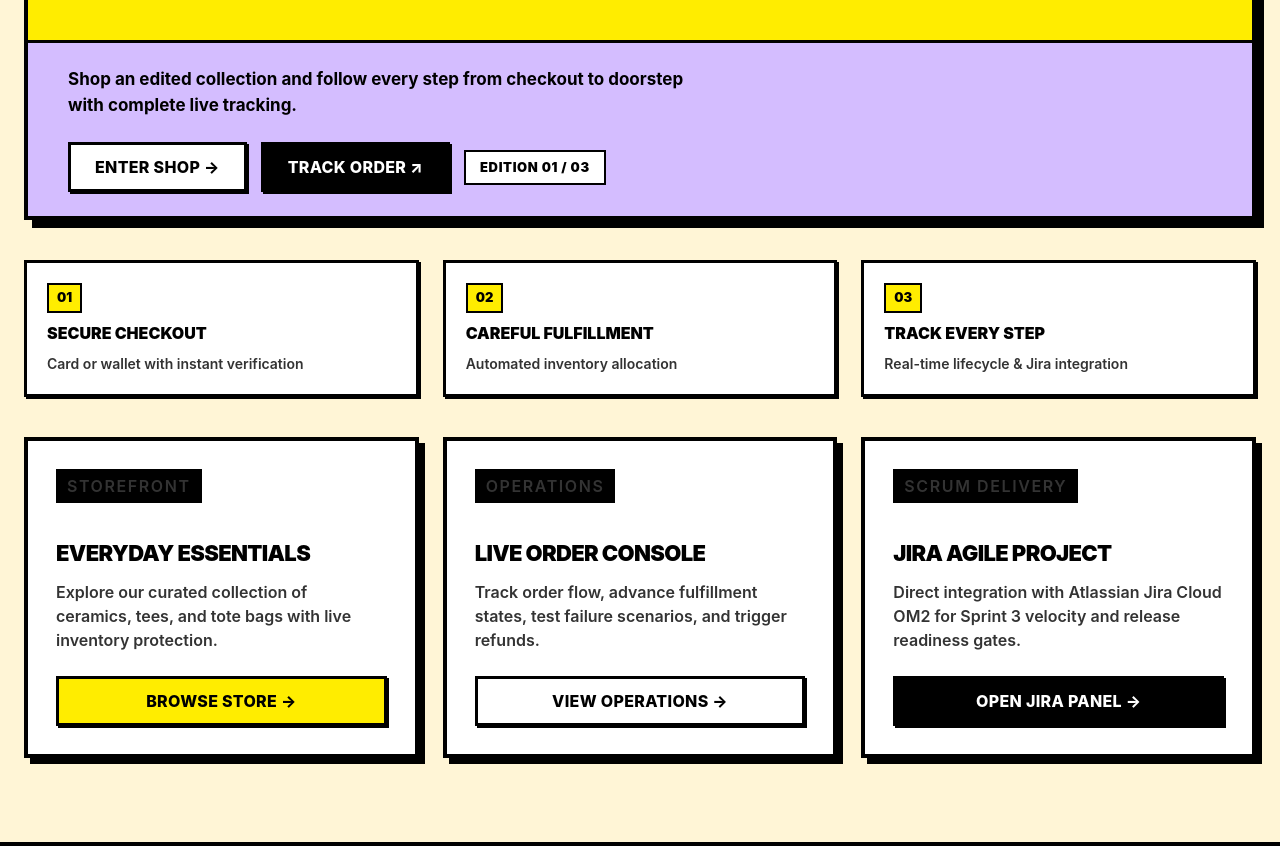
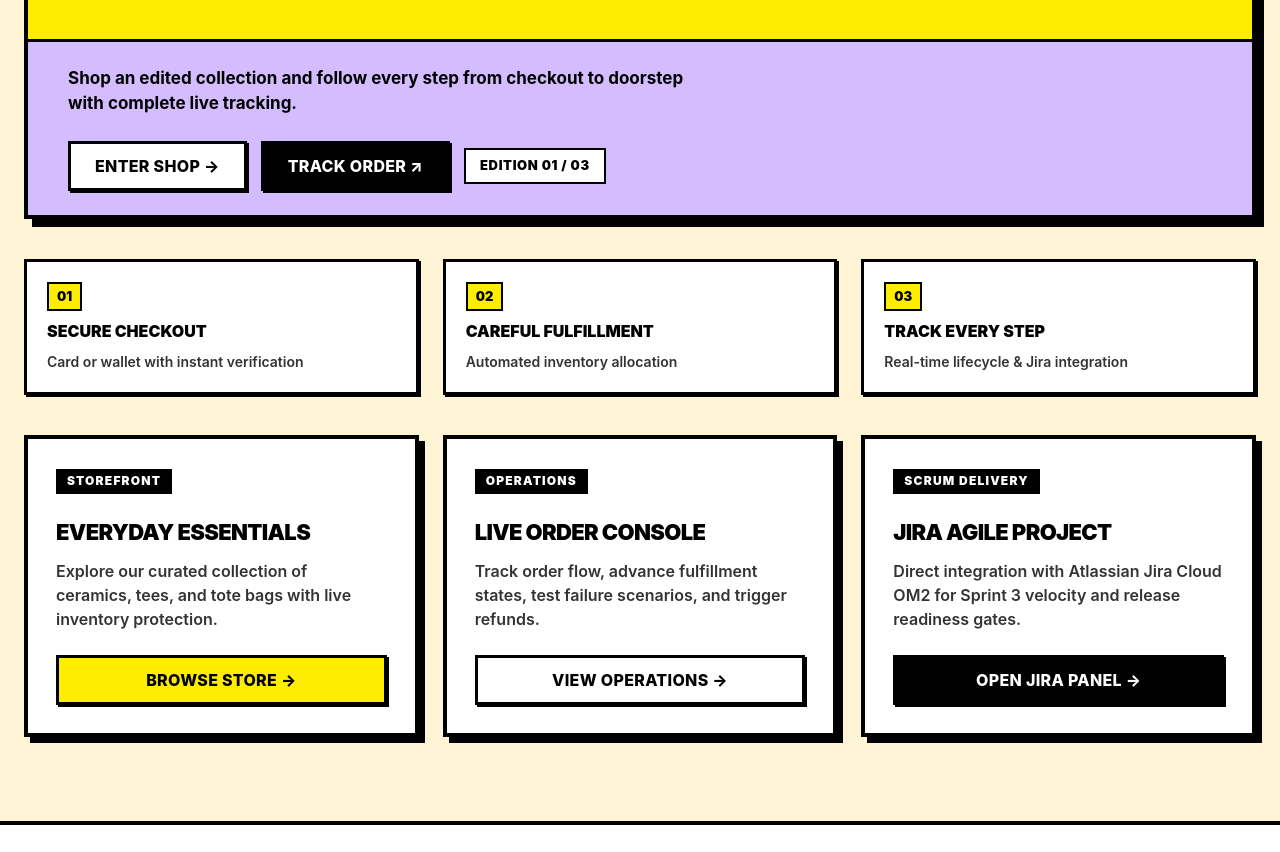
Before and after one commit to vaibhvendra2singh/contra, a plain HTML site: page src/main/resources/static/index.html in a window 1280 px wide. Shown: the part 421-1273 px from the top of the page. Drawn offline with Linux system fonts and the light colour scheme; a web font is replaced by a local one.

Commit message:
fix(css): ensure high contrast white text on dark eyebrow badges

```diff
--- a/src/main/resources/static/index.html
+++ b/src/main/resources/static/index.html
@@ -5,7 +5,7 @@
   <meta name="viewport" content="width=device-width, initial-scale=1">
   <meta name="theme-color" content="#ffed00">
   <title>Contra | Order Operations</title>
-  <link rel="stylesheet" href="/styles.css?v=8">
+  <link rel="stylesheet" href="/styles.css?v=9">
 </head>
 <body>
   <div class="topbar-wrapper">
@@ -52,7 +52,7 @@
     <section class="page active" id="page-home">
       <div class="hero-neo-poster">
         <div class="hero-poster-header">
-          <p class="eyebrow">THE CONTRA STORE · ORDER LIFECYCLE DEMO</p>
+          <span class="eyebrow">THE CONTRA STORE · ORDER LIFECYCLE DEMO</span>
           <div class="hero-poster-arrow-tile" aria-hidden="true">↓</div>
           <div class="hero-strip-container">
             <div class="hero-strip hero-strip-black">GOOD GOODS.</div>
@@ -78,7 +78,7 @@
       <section class="home-feature-grid">
         <div class="home-feature-card">
           <div>
-            <p class="eyebrow">STOREFRONT</p>
+            <span class="eyebrow">STOREFRONT</span>
             <h3>Everyday Essentials</h3>
             <p>Explore our curated collection of ceramics, tees, and tote bags with live inventory protection.</p>
           </div>
@@ -86,7 +86,7 @@
         </div>
         <div class="home-feature-card">
           <div>
-            <p class="eyebrow">OPERATIONS</p>
+            <span class="eyebrow">OPERATIONS</span>
             <h3>Live Order Console</h3>
             <p>Track order flow, advance fulfillment states, test failure scenarios, and trigger refunds.</p>
           </div>
@@ -94,7 +94,7 @@
         </div>
         <div class="home-feature-card">
           <div>
-            <p class="eyebrow">SCRUM DELIVERY</p>
+            <span class="eyebrow">SCRUM DELIVERY</span>
             <h3>Jira Agile Project</h3>
             <p>Direct integration with Atlassian Jira Cloud OM2 for Sprint 3 velocity and release readiness gates.</p>
           </div>
@@ -105,7 +105,7 @@
 
     <section class="page" id="page-shop">
       <div class="subhero">
-        <p class="eyebrow">SMALL BATCH · READY TO SHIP</p>
+        <span class="eyebrow">SMALL BATCH · READY TO SHIP</span>
         <h1>Everyday Essentials</h1>
         <p>Browse our limited collection. Inventory is allocated immediately upon order checkout.</p>
       </div>
@@ -113,7 +113,7 @@
       <section class="section" id="catalog">
         <div class="section-heading">
           <div>
-            <p class="eyebrow">CONTRA CATALOG · ₹ INR</p>
+            <span class="eyebrow">CONTRA CATALOG · ₹ INR</span>
             <h2>Available Collection</h2>
           </div>
           <span class="muted" id="stock-note">Live inventory</span>
@@ -126,7 +126,7 @@
 
     <section class="page" id="page-track">
       <div class="subhero">
-        <p class="eyebrow">YOUR ORDER, IN VIEW</p>
+        <span class="eyebrow">YOUR ORDER, IN VIEW</span>
         <h1>Follow the journey.</h1>
         <p>Enter your order ID to see its latest status, tracking number, and timeline.</p>
       </div>
@@ -143,7 +143,7 @@
     <section class="page" id="page-admin">
       <div class="subhero admin-heading">
         <div>
-          <p class="eyebrow">CONTRA · INTERNAL WORKSPACE</p>
+          <span class="eyebrow">CONTRA · INTERNAL WORKSPACE</span>
           <h1>Order operations</h1>
           <p>Monitor live orders, coordinate fulfillment, and control feature rollout.</p>
         </div>
@@ -157,7 +157,7 @@
     <section class="page" id="page-jira">
       <div class="subhero admin-heading">
         <div>
-          <p class="eyebrow">ATLASSIAN JIRA CLOUD · PROJECT OM2</p>
+          <span class="eyebrow">ATLASSIAN JIRA CLOUD · PROJECT OM2</span>
           <h1>Agile Delivery & Releases</h1>
           <p>Monitor Scrum sprint progress, story points, and release readiness verification.</p>
         </div>
@@ -177,7 +177,7 @@
 
   <dialog id="checkout-dialog">
     <form method="dialog" class="dialog-close"><button aria-label="Close">×</button></form>
-    <p class="eyebrow">CHECKOUT</p>
+    <span class="eyebrow">CHECKOUT</span>
     <h2>Where should we send it?</h2>
     <div class="cart-items-preview" id="checkout-items-list"></div>
     <form id="checkout-form" class="checkout-form">
@@ -202,6 +202,6 @@
   </dialog>
 
   <div class="toast" id="toast" role="status" aria-live="polite"></div>
-  <script src="/app.js?v=13" defer></script>
+  <script src="/app.js?v=14" defer></script>
 </body>
 </html>
--- a/src/main/resources/static/styles.css
+++ b/src/main/resources/static/styles.css
@@ -308,17 +308,21 @@ main {
   display: block;
 }
 
-.eyebrow {
+.eyebrow,
+p.eyebrow,
+span.eyebrow {
   display: inline-block;
-  font-size: var(--dp-typography-label);
-  font-weight: 900;
-  text-transform: uppercase;
-  letter-spacing: 0.1em;
-  background: var(--dp-color-ink);
-  color: var(--dp-color-contrast);
-  padding: 4px 10px;
-  margin-bottom: 12px;
-  border: 1px solid var(--dp-color-ink);
+  font-size: var(--dp-typography-label) !important;
+  font-weight: 900 !important;
+  text-transform: uppercase !important;
+  letter-spacing: 0.1em !important;
+  background: var(--dp-color-ink) !important;
+  color: var(--dp-color-contrast) !important;
+  padding: 4px 10px !important;
+  margin-bottom: 12px !important;
+  border: 1px solid var(--dp-color-ink) !important;
+  line-height: 1.2 !important;
+  flex: none !important;
 }
 
 /* ==========================================================================
@@ -491,7 +495,7 @@ main {
   margin: 10px 0;
 }
 
-.home-feature-card p {
+.home-feature-card p:not(.eyebrow) {
   font-size: var(--dp-typography-reading);
   font-weight: 600;
   color: #333;
```
